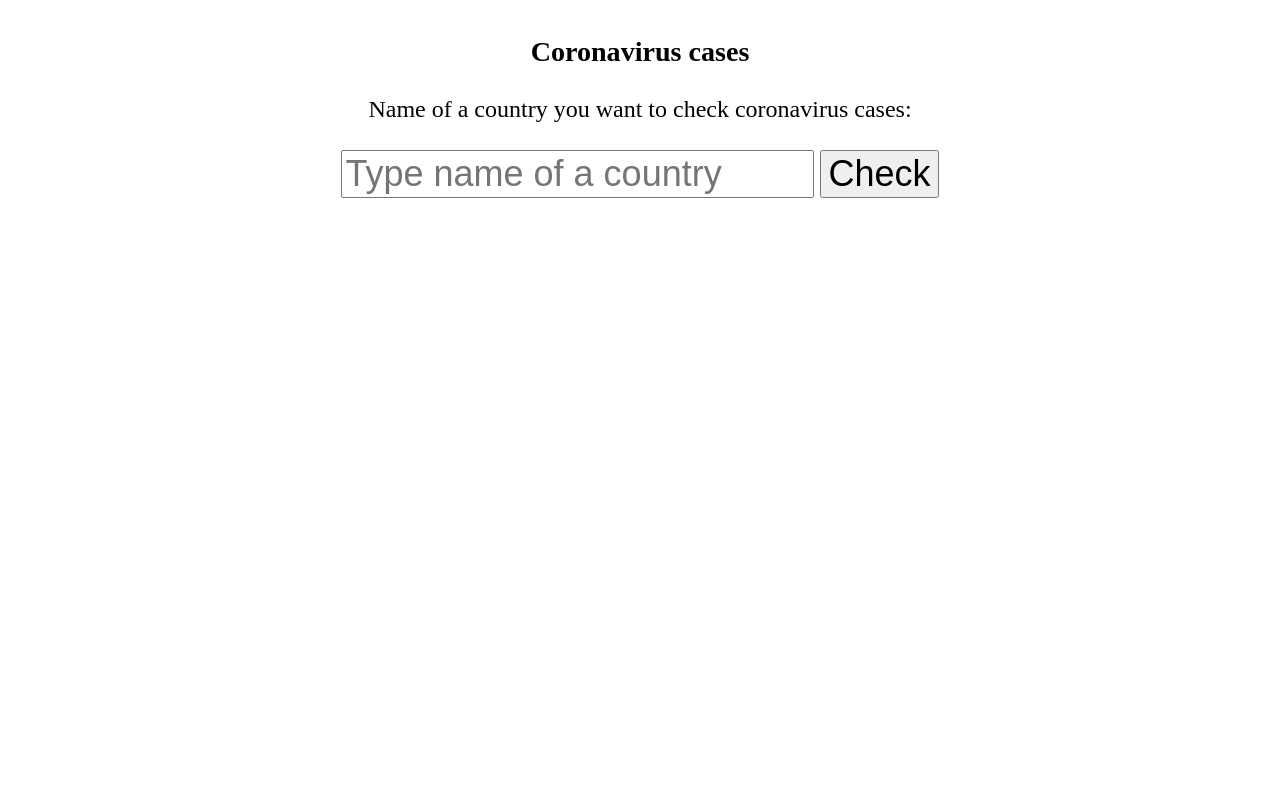
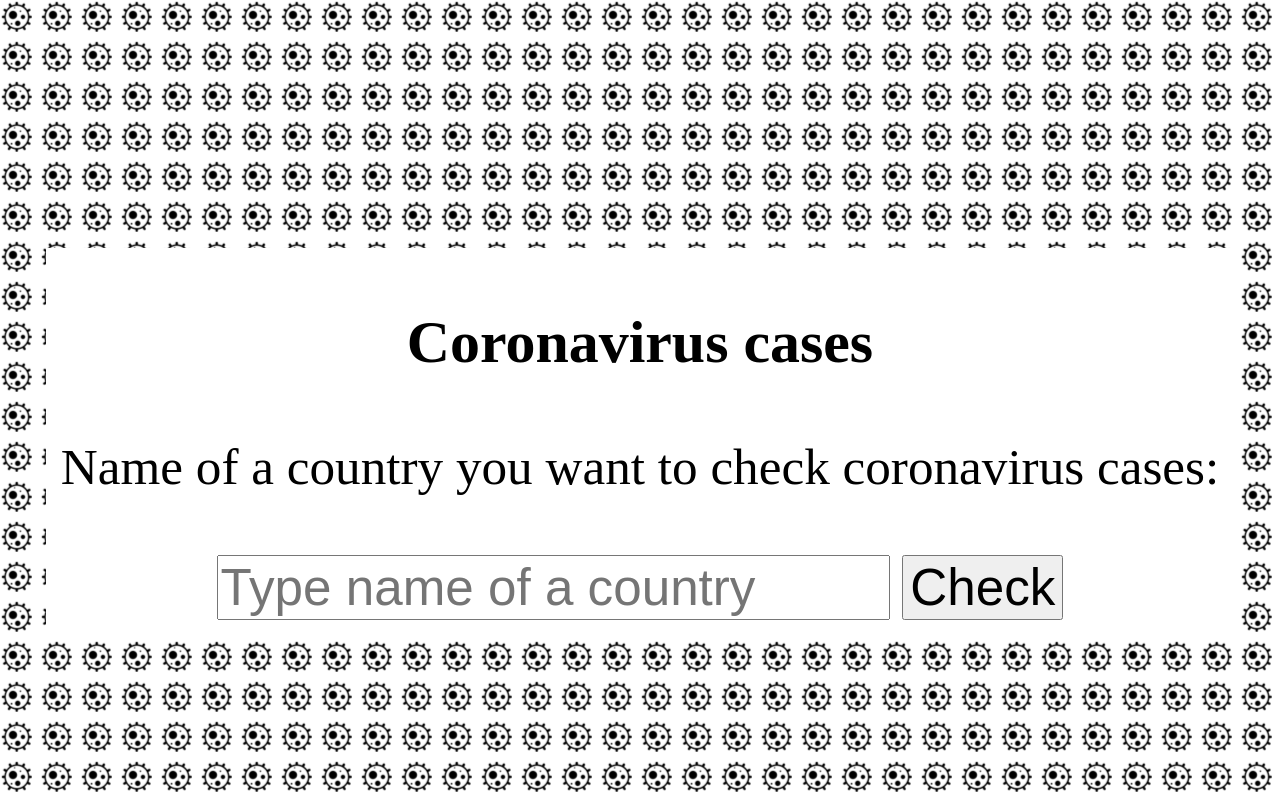
Before and after one commit to alojzy231/coronavirus_cases, a Flask app: page / in a window 1280 px wide. Run offline with Flask 2, Linux system fonts and the light colour scheme.

Commit message:
Added background to index.html Names of countries are now displayed in an uppercase

```diff
--- a/app.py
+++ b/app.py
@@ -29,7 +29,7 @@ def country(country):
         deaths = results[1].span.text
         recovered = results[2].span.text
 
-        return render_template('country.html', country=country.capitalize(), coronavirus_cases=coronavirus_cases, deaths=deaths, recovered=recovered)
+        return render_template('country.html', country=country.upper(), coronavirus_cases=coronavirus_cases, deaths=deaths, recovered=recovered)
 
 @app.route('/favicon.ico')
 def favicon():
--- a/static/css/index.css
+++ b/static/css/index.css
@@ -2,9 +2,32 @@ body{
     display: flex;
     flex-direction: column;
     align-items: center;
-    font-size: 150%;
+    font-size: 4vw;
+    background-image: url(../img/germ.png);
+    animation: background-animation 5s infinite linear;
+}
+
+@keyframes background-animation{
+    0% {
+        background-position: 0 0;
+    }
+    100% {
+        background-position: 240px 240px;
+    }
+}
+
+#container{
+    background-color: white;
+    display: flex;
+    flex-direction: column;
+    align-items: center;
+    justify-content: center;
+    padding: 15px;
+    padding-top:0;
+    position: relative;
+    top:30vh;
 }
 
 input{
-    font-size: 150%;
+    font-size: 4vw;
 }
--- a/templates/country.html
+++ b/templates/country.html
@@ -23,5 +23,6 @@
         <h5>Recovered</h5>
         <span>{{recovered}}</span>
     </div>
+    <a href="./">&lt; go back</a>
 
 {% endblock %}
--- a/templates/index.html
+++ b/templates/index.html
@@ -6,6 +6,7 @@
 {% endblock %}
 
 {% block body %}
+    <div id="container">
         <h3>Coronavirus cases</h3>
         <label for="country">Name of a country you want to check coronavirus cases: </label>
         <br>
@@ -13,4 +14,6 @@
             <input type="text" name="country" id="country" placeholder="Type name of a country" autocomplete="country-name">
             <input type="submit" value="Check">
         </form>
+    </div>
+
 {% endblock %}
```
Also changed, not shown: static/css/country.css (+12 -14 lines), templates/base.html (line endings or trailing spaces). Lines whose indentation alone changed are shown as unchanged.
